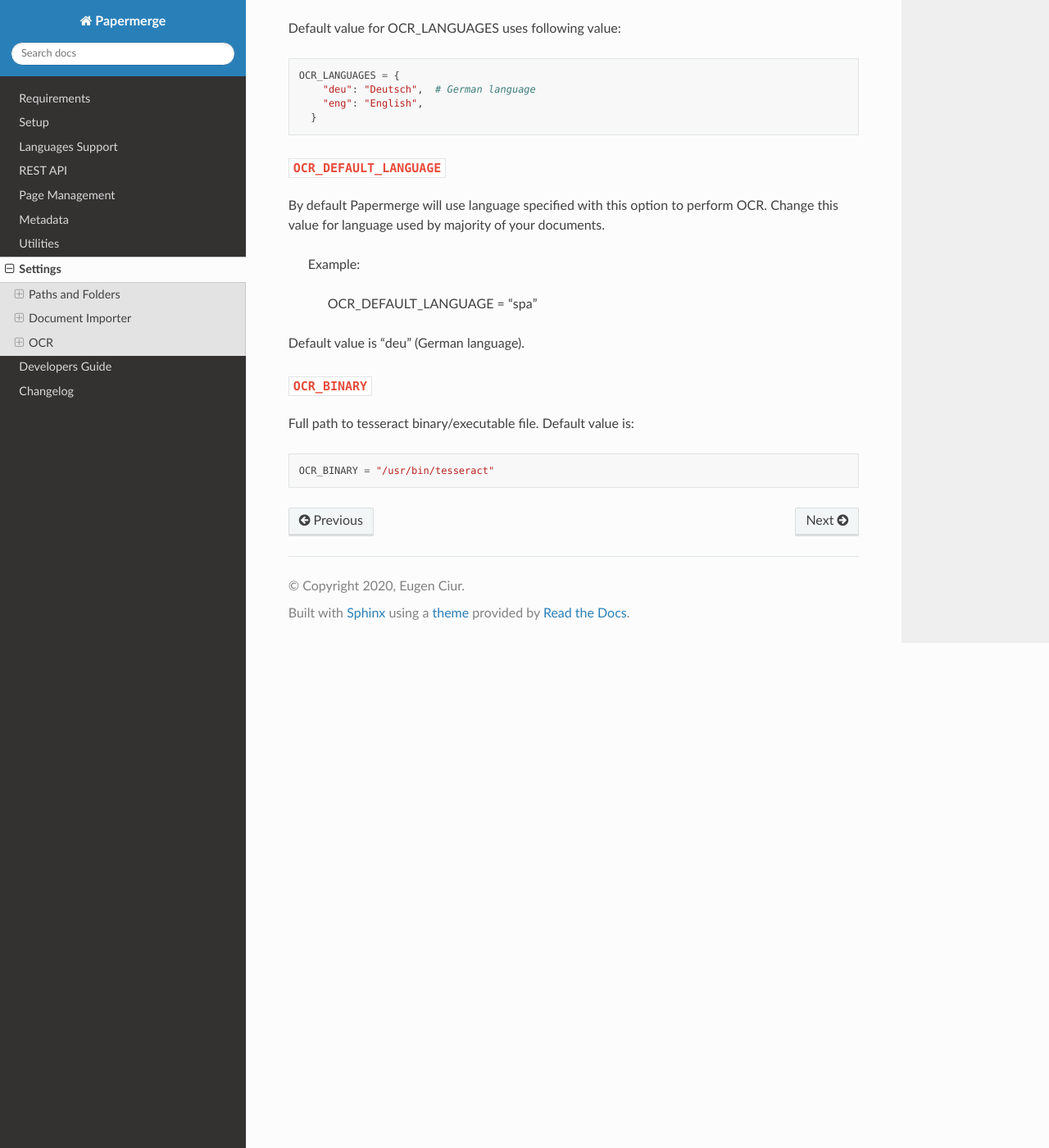
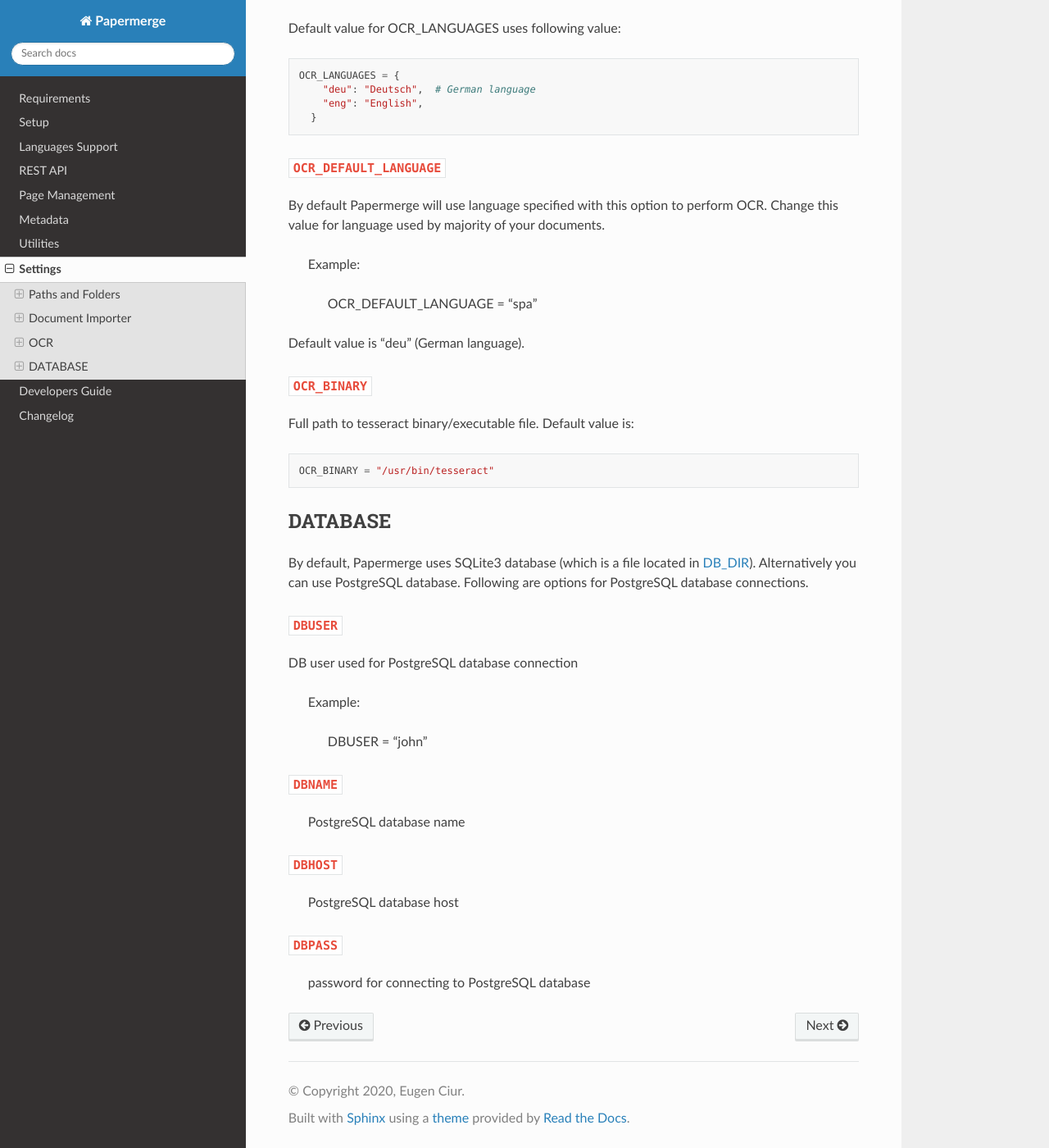
Before and after one commit to ciur/papermerge, a Sphinx documentation site: the page built from docs/source/settings.rst, in a window 1280 px wide and 1400 px high, scrolled down 2470 px. Shown: the whole window at 82% size. Built offline with Sphinx 7.4.7 and the Read the Docs theme 2.0.0, drawn with Linux system fonts in a browser that asks for light colours.

Commit message:
update database documentation and settings

```diff
--- a/docs/source/settings.rst
+++ b/docs/source/settings.rst
@@ -147,3 +147,43 @@
 Default value is::
 
   OCR_BINARY = "/usr/bin/tesseract"
+
+
+DATABASE
+###########
+
+By default, Papermerge uses SQLite3 database (which is a file located in :ref:`db_dir`). Alternatively
+you can use PostgreSQL database. Following are options for PostgreSQL database connections.
+
+
+ .. _dbuser:
+
+``DBUSER``
+~~~~~~~~~~~
+
+DB user used for PostgreSQL database connection
+
+  Example:
+
+    DBUSER = "john"
+
+.. _dbname:
+
+``DBNAME``
+~~~~~~~~~~~
+
+  PostgreSQL database name
+
+.. _dbhost:
+
+``DBHOST``
+~~~~~~~~~~~
+
+  PostgreSQL database host
+
+.. _dbpass:
+
+``DBPASS``
+~~~~~~~~~~~
+
+  password for connecting to PostgreSQL database
```
Also changed, not shown: 1 other file.
